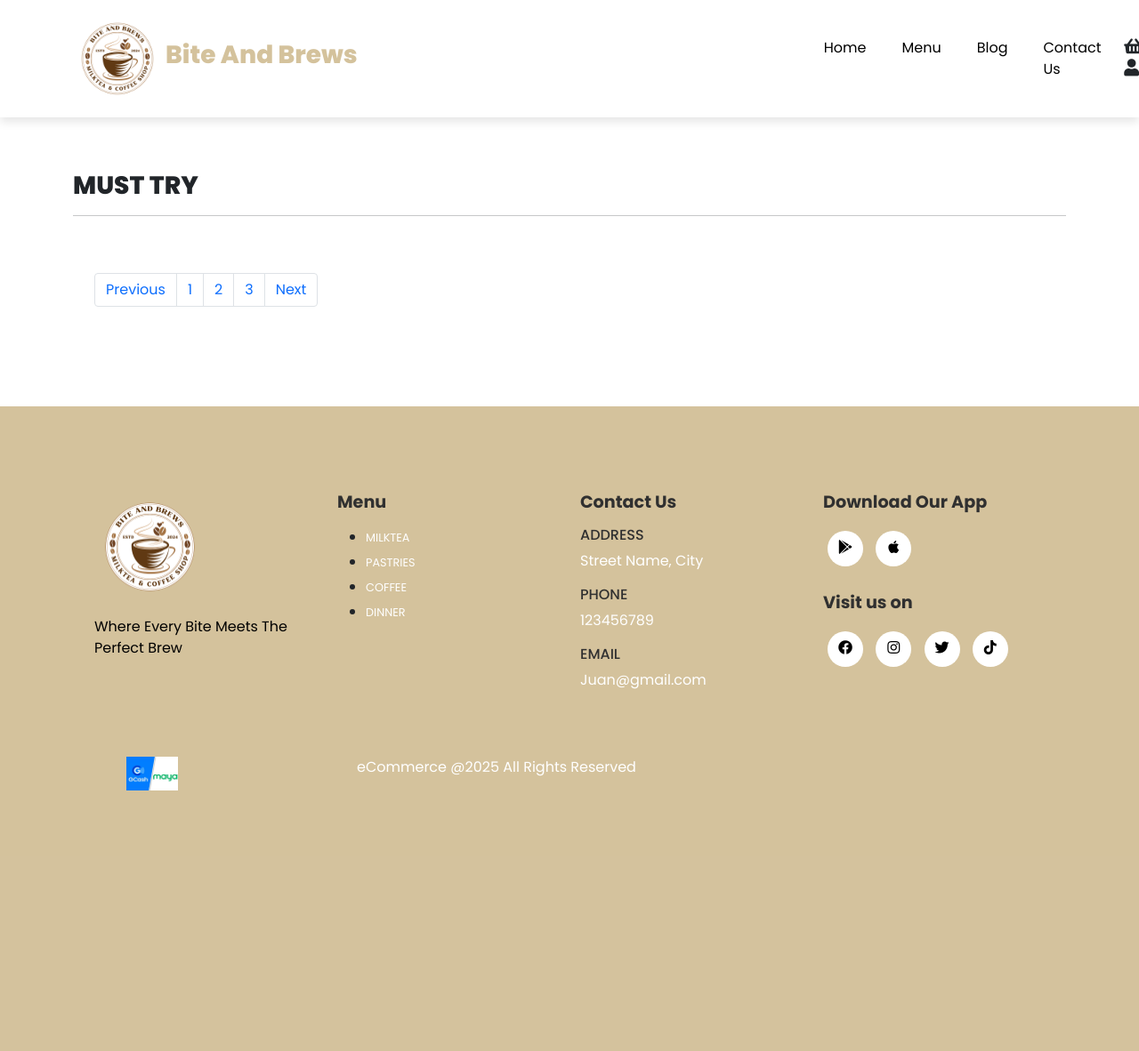
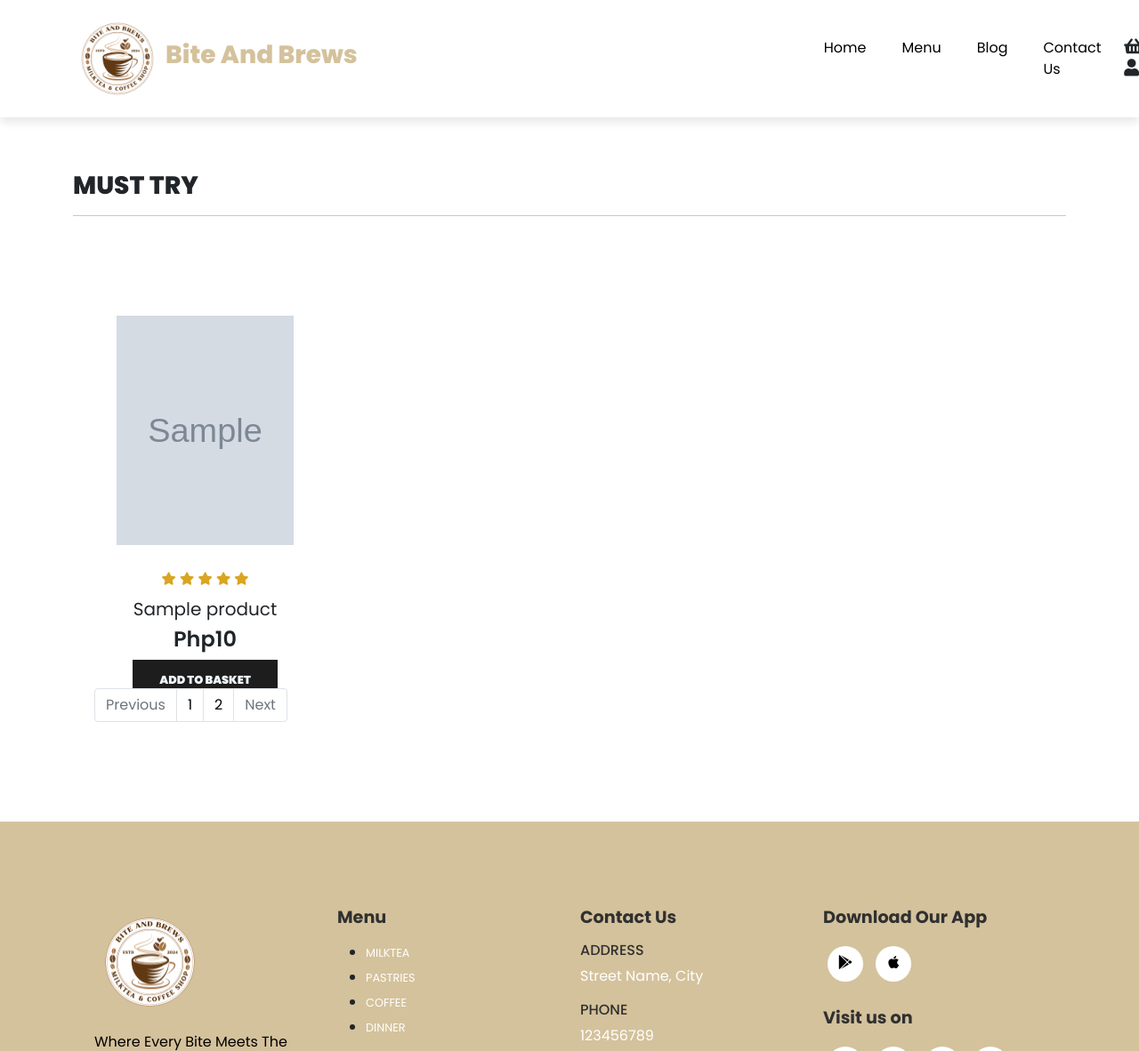
Before and after one commit to Yasaratcha/E-commerce-Web, a PHP site: page /menu.php in a window 1280 px wide. Shown: the top 1182 px of the page at 89% size. Before the commit the page ends 889 px from the top, so only its background shows below. Run offline with PHP 8.4, Linux system fonts and the light colour scheme; tables that the repository leaves empty or names only in its code hold one stand-in row (values such as "Sample post"); grey boxes marked "Sample" are stand-in pictures.

Commit message:
Add files via upload

```diff
--- a/assets/css/style.css
+++ b/assets/css/style.css
@@ -379,6 +379,16 @@ footer .copyright img{
 .navbar .logo1:hover{
     opacity: 0.7;
 }
+
 .container{
     margin-bottom: 0;
 }
+
+.pagination a{
+    color: #000000;
+}
+
+.pagination li:hover a{
+    color: #d4c29c;
+    background-color: black;
+}
--- a/menu.php
+++ b/menu.php
@@ -8,10 +8,34 @@ $stmt->execute();
 
 $products = $stmt->get_result();
 
+          if(isset($_GET['page_no']) && $_GET['page_no'] !=""){
+            $page_no = $_GET['page_no'];
+          }else{
+            $page_no =1;
+          }
+
+          $stmt1 = $conn->prepare("SELECT COUNT(*) AS total_records FROM products");
+          $stmt1->execute();
+          $stmt1->bind_result($total_records);
+          $stmt1->store_result();
+          $stmt1->fetch();
+
+          $total_records_per_page = 8;
+          $offset = ($page_no-1) * $total_records_per_page;
+
+          $previous_page = $page_no-1;
+          $next_page = $page_no+1;
+
+          $adjacents = "2";
+          $total_no_of_pages = ceil($total_records/$total_records_per_page);
+
+          $stmt2 = $conn->prepare("SELECT * FROM products LIMIT $offset,$total_records_per_page");
+          $stmt2->execute();
+          $products = $stmt2->get_result();
 ?>
 
       <!---Must Try--->
-      <section id="must try" class="my-5 py-5">
+      <section id="must-try" class="my-5 py-5">
         <div class="container mt-5 py-5">
           <h3>MUST TRY</h3>
           <hr>
@@ -19,8 +43,7 @@ $products = $stmt->get_result();
         <div class="row mx-auto container">
 
         <?php while($row= $products->fetch_assoc()){ ?>
-
-          <div onclick="window.location.href='single_menu.php';" class="best text-center col-lg-3 col-md-4 col-sm-12">
+          <div onclick="window.location.href='single_menu.php';" class="product text-center col-lg-3 col-md-4 col-sm-12 mt-5 mb-5">
             <img class="img-fluid mb-3" src="assets/imgs/<?php echo $row['product_img'];?>"/>
             <div class="star">
               <i class="fas fa-star"></i>
@@ -31,22 +54,31 @@ $products = $stmt->get_result();
             </div>
             <h5 class="b-name"><?php echo $row['product_name']; ?></h5>
             <h4 class="b-price">Php<?php echo $row['product_price']; ?></h4>
-            <a class="btn order-btn" href="<?php echo "single_menu.php?product_id=".$row['product_id'];?>">Add To Basket</a>
+            <a href=<?php echo "single_menu.php?product_id=". $row['product_id'] ?>><button class="order-btn">Add To Basket</button></a>
           </div>
           <?php }?>
 
+          <?php
 
 
+          ?>
           <nav aria-label="Page navigation example">
-            <ul class="pagination" mt-5>
-                <li class="page-item"><a class="page-link" href="#">Previous</a></li>
-                <li class="page-item"><a class="page-link" href="#">1</a></li>
-                <li class="page-item"><a class="page-link" href="#">2</a></li>
-                <li class="page-item"><a class="page-link" href="#">3</a></li>
-                <li class="page-item"><a class="page-link" href="#">Next</a></li>
+            <ul class="pagination mt-5">
+                <li class="page-item <?php if($page_no<=1){echo 'disabled';}?>">
+                  <a class="page-link" href="<?php if($page_no <=1){echo '#';}else{echo "?page_no=".($page_no-1);}?>">Previous</a>
+                </li>
+
+                <li class="page-item"><a class="page-link" href="?page_no=1">1</a></li>
+                <li class="page-item"><a class="page-link" href="?page_no=2">2</a></li>
+
+                <?php if($page_no >= 3) {?>
+                 <li class="page-item"><a class="page-link" href="#">...</a></li>
+                 <li class="page-item"><a class="page-link" href="<?php echo"?page_no=".$page_no;?>"><?php echo $page_no;?></a></li>
+                <?php }?>
+
+                <li class="page-item <?php if($page_no >= $total_no_of_pages){echo 'disabled';}else?>">
+                  <a class="page-link" href="<?php if($page_no >= $total_no_of_pages){echo '#';}else {echo "?page_no=".($page_no+1);}?>">Next</a></li>
             </ul>
-          </nav>
-
 
 
 
```
Also changed, not shown: index.php (+11 -44 lines), assets/imgs/Matcha-Milk.jpg (added), assets/imgs/Strawberry.jpg (added), assets/imgs/Taro.jpg (added), assets/imgs/americano.jpg (added), assets/imgs/caramel.jpg (added), assets/imgs/chocolate brownie.jpg (added), assets/imgs/chocolate muffin.jpg (added), assets/imgs/chocolate.jpg (added), assets/imgs/cinnamon.jpg (added), assets/imgs/cookies-and-cream-milk.jpg (added), assets/imgs/espresso.jpg (added), assets/imgs/latte.jpg (added), assets/imgs/okinawa.jpg (added), 2 more files.
